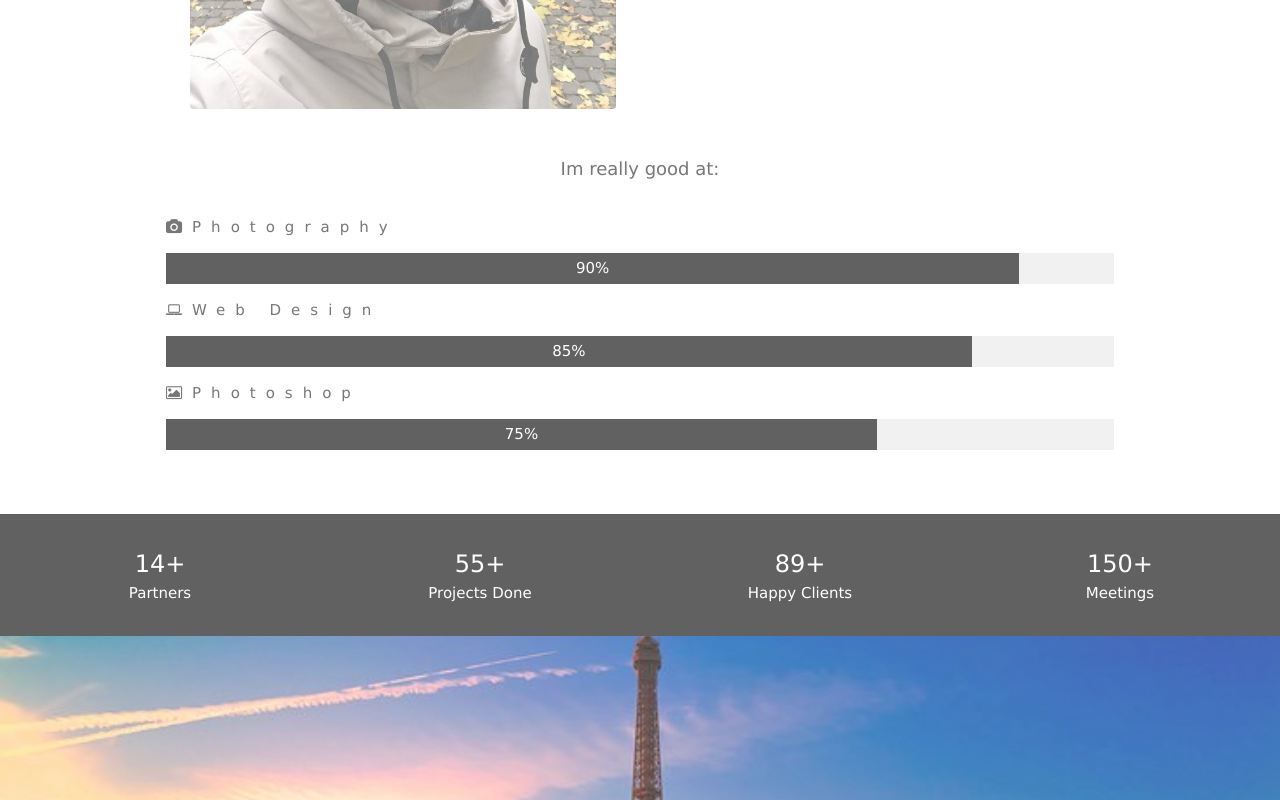
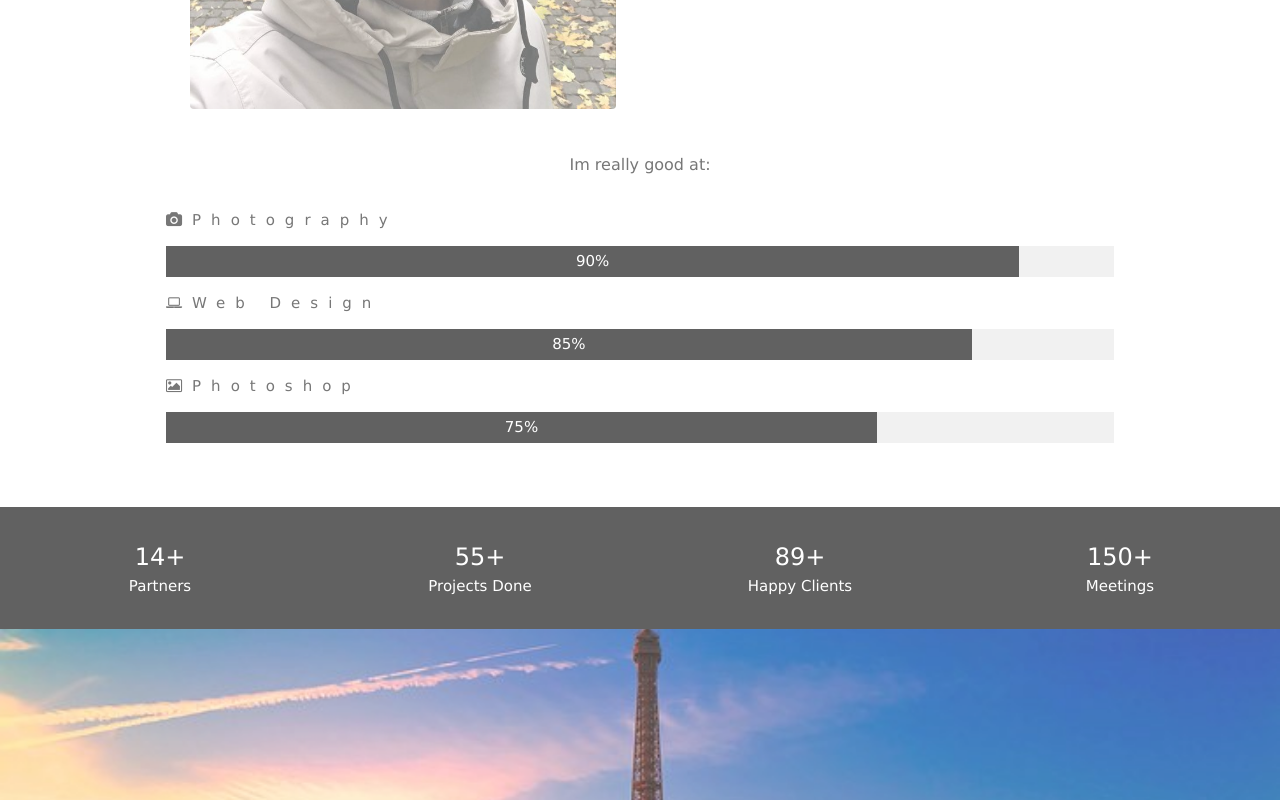
Before and after one commit to Clos0055/https---github.com-Clos0055-Serhii-Arek1, a plain HTML site: page index.html in a window 1280 px wide. Shown: the part 1680-2480 px from the top of the page. Drawn offline with Linux system fonts and the light colour scheme.

Commit message:
to masters1

```diff
--- a/css/styles.css
+++ b/css/styles.css
@@ -381,7 +381,7 @@ hr{
 .w3-greyscale-max,.w3-grayscale-max,.w3-hover-greyscale:hover,.w3-hover-grayscale:hover{filter:grayscale(100%)}
 .w3-greyscale,.w3-grayscale{filter:grayscale(75%)}.w3-greyscale-min,.w3-grayscale-min{filter:grayscale(50%)}
 .w3-sepia{filter:sepia(75%)}.w3-sepia-max,.w3-hover-sepia:hover{filter:sepia(100%)}.w3-sepia-min{filter:sepia(50%)}
-.w3-tiny{font-size:10px!important}.w3-small{font-size:12px!important}.w3-medium{font-size:15px!important}.w3-large{font-size:18px!important}
+.w3-tiny{font-size:10px!important}.w3-small{font-size:12px!important}.w3-medium{font-size:15px!important}.w3-large{font-size:16px!important}
 .w3-xlarge{font-size:24px!important}.w3-xxlarge{font-size:36px!important}.w3-xxxlarge{font-size:48px!important}.w3-jumbo{font-size:64px!important}
 .w3-left-align{text-align:left!important}.w3-right-align{text-align:right!important}.w3-justify{text-align:justify!important}.w3-center{text-align:center!important}
 .w3-border-0{border:0!important}.w3-border{border:1px solid #ccc!important}
```
